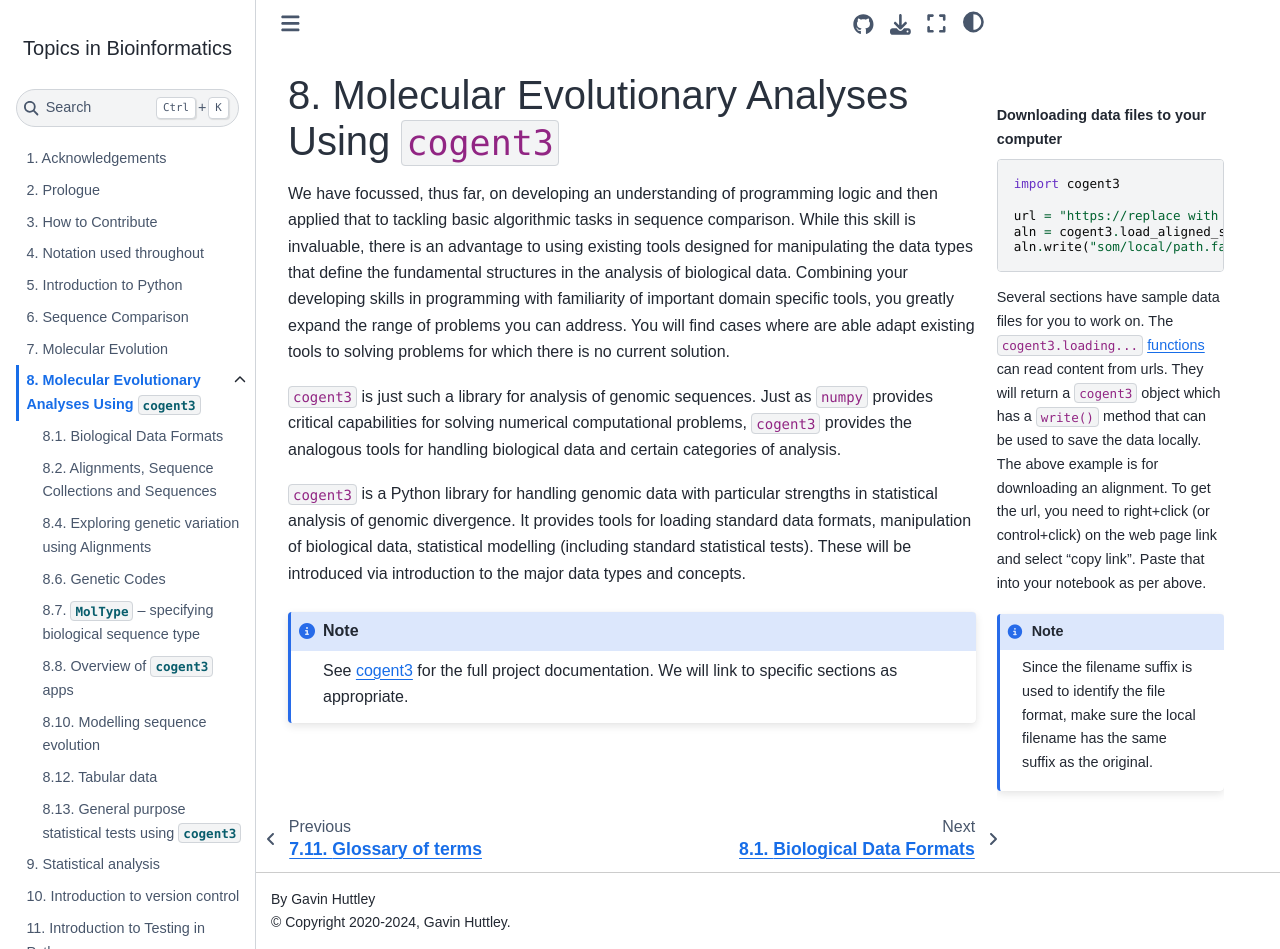
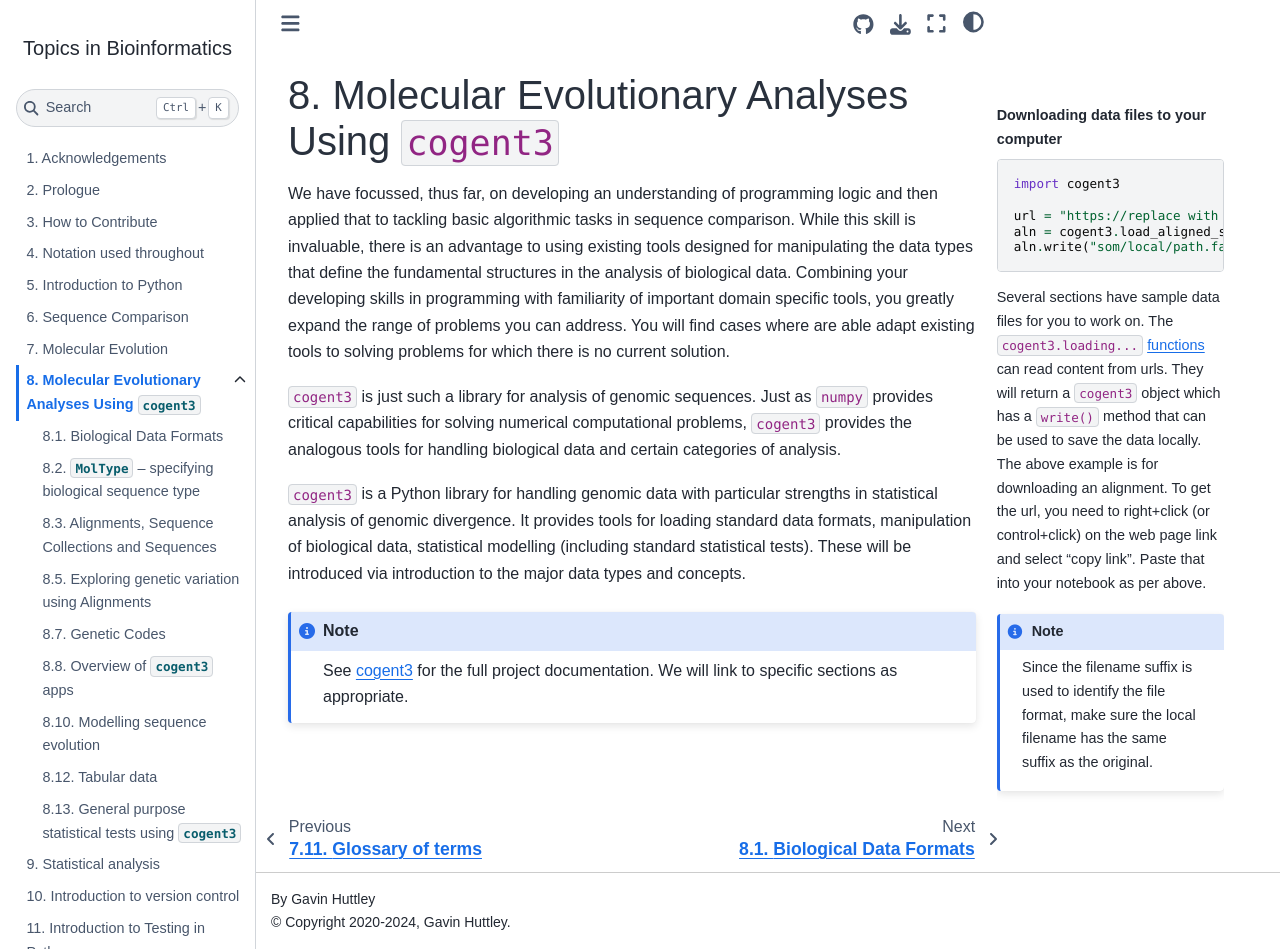
Before and after one commit to GavinHuttley/tib, a Sphinx documentation site: the page built from source/cogent3/index.rst, in a window 1280 px wide and 949 px high. Built offline with Sphinx 7.4.7 and the Sphinx Book theme 1.1.4, drawn with Linux system fonts in a browser that asks for light colours; some web fonts are replaced.

```diff
--- a/source/cogent3/index.rst
+++ b/source/cogent3/index.rst
@@ -34,10 +34,10 @@ We have focussed, thus far, on developing an understanding of programming logic
     :hidden:
 
     data_formats
+    moltype
     sequences
     explore_variation
     genetic_codes
-    moltype
     apps
     using_models
     tables
```
